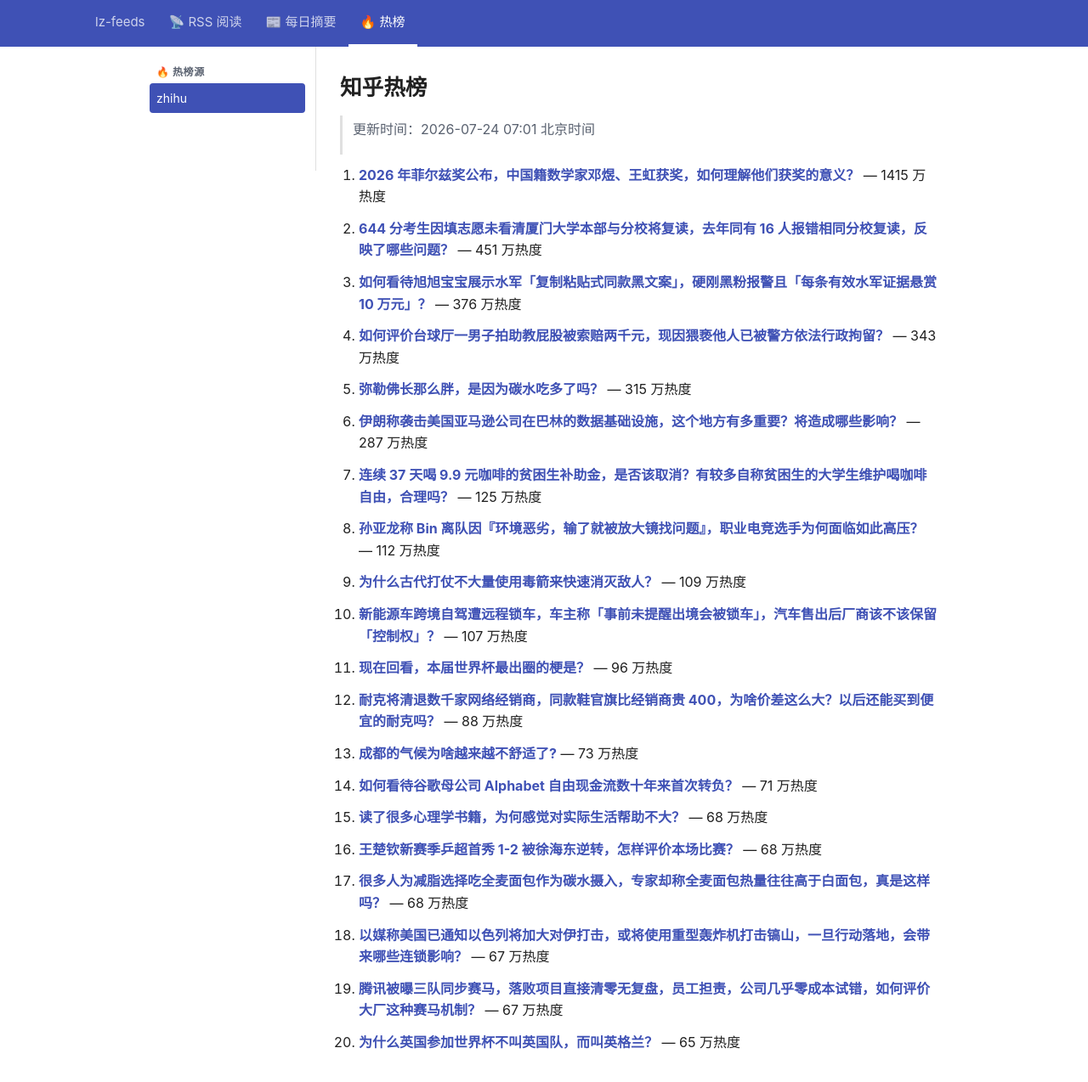
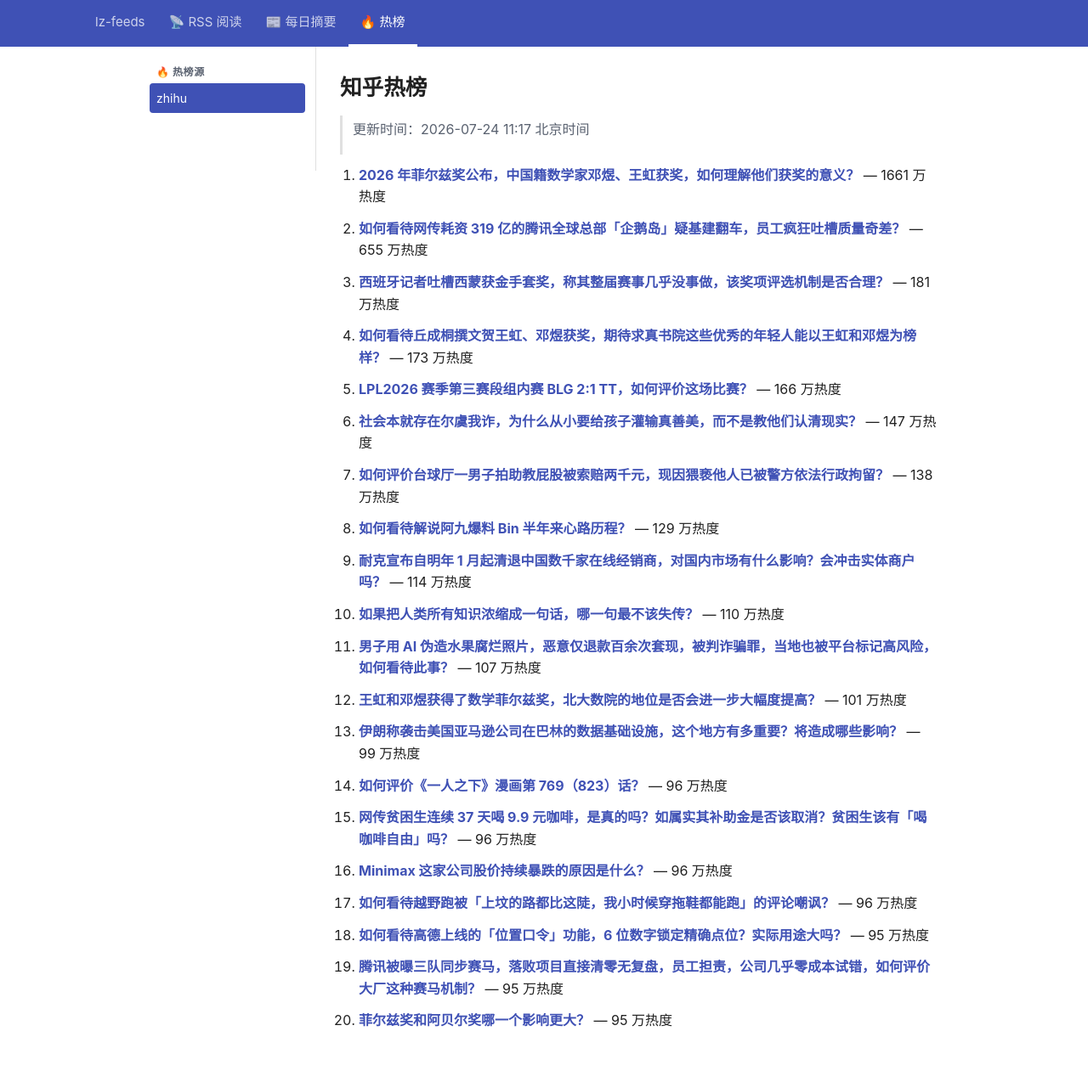
Before and after one commit to lizhang0101/lz-feeds, a Jekyll site: the page built from _hotlist/zhihu.md, in a window 1280 px wide and 1305 px high. Shown: the top 1274 px of the window at 85% size. Built offline with Jekyll 4.4.1, drawn with Linux system fonts in a browser that asks for light colours.

Commit message:
hotlist: 2026-07-24T03:17Z

```diff
--- a/_hotlist/zhihu.md
+++ b/_hotlist/zhihu.md
@@ -1,48 +1,48 @@
 ---
-updated: 2026-07-24 07:01 北京时间
+updated: 2026-07-24 11:17 北京时间
 count: 20
 ---
 
 # 知乎热榜
 
-> 更新时间：2026-07-24 07:01 北京时间
+> 更新时间：2026-07-24 11:17 北京时间
 
-1. **[2026 年菲尔兹奖公布，中国籍数学家邓煜、王虹获奖，如何理解他们获奖的意义？](https://www.zhihu.com/question/2061502500440465960)** — 1415 万热度
+1. **[2026 年菲尔兹奖公布，中国籍数学家邓煜、王虹获奖，如何理解他们获奖的意义？](https://www.zhihu.com/question/2061502500440465960)** — 1661 万热度
 
-2. **[644 分考生因填志愿未看清厦门大学本部与分校将复读，去年同有 16 人报错相同分校复读，反映了哪些问题？](https://www.zhihu.com/question/2063656328619352666)** — 451 万热度
+2. **[如何看待网传耗资 319 亿的腾讯全球总部「企鹅岛」疑基建翻车，员工疯狂吐槽质量奇差？](https://www.zhihu.com/question/2063727887748786109)** — 655 万热度
 
-3. **[如何看待旭旭宝宝展示水军「复制粘贴式同款黑文案」，硬刚黑粉报警且「每条有效水军证据悬赏 10 万元」？](https://www.zhihu.com/question/2063520731019876318)** — 376 万热度
+3. **[西班牙记者吐槽西蒙获金手套奖，称其整届赛事几乎没事做，该奖项评选机制是否合理？](https://www.zhihu.com/question/2062586699843211662)** — 181 万热度
 
-4. **[如何评价台球厅一男子拍助教屁股被索赔两千元，现因猥亵他人已被警方依法行政拘留？](https://www.zhihu.com/question/2063568881944359958)** — 343 万热度
+4. **[如何看待丘成桐撰文贺王虹、邓煜获奖，期待求真书院这些优秀的年轻人能以王虹和邓煜为榜样？](https://www.zhihu.com/question/2063764614907520295)** — 173 万热度
 
-5. **[弥勒佛长那么胖，是因为碳水吃多了吗？](https://www.zhihu.com/question/2046994974290491172)** — 315 万热度
+5. **[LPL2026 赛季第三赛段组内赛 BLG 2:1 TT，如何评价这场比赛？](https://www.zhihu.com/question/2063720362492310613)** — 166 万热度
 
-6. **[伊朗称袭击美国亚马逊公司在巴林的数据基础设施，这个地方有多重要？将造成哪些影响？](https://www.zhihu.com/question/2063259853338972886)** — 287 万热度
+6. **[社会本就存在尔虞我诈，为什么从小要给孩子灌输真善美，而不是教他们认清现实？](https://www.zhihu.com/question/2058705447574582857)** — 147 万热度
 
-7. **[连续 37 天喝 9.9 元咖啡的贫困生补助金，是否该取消？有较多自称贫困生的大学生维护喝咖啡自由，合理吗？](https://www.zhihu.com/question/2062876983864956330)** — 125 万热度
+7. **[如何评价台球厅一男子拍助教屁股被索赔两千元，现因猥亵他人已被警方依法行政拘留？](https://www.zhihu.com/question/2063568881944359958)** — 138 万热度
 
-8. **[孙亚龙称 Bin 离队因『环境恶劣，输了就被放大镜找问题』，职业电竞选手为何面临如此高压？](https://www.zhihu.com/question/2063693222992417693)** — 112 万热度
+8. **[如何看待解说阿九爆料 Bin 半年来心路历程？](https://www.zhihu.com/question/2063647093231548330)** — 129 万热度
 
-9. **[为什么古代打仗不大量使用毒箭来快速消灭敌人？](https://www.zhihu.com/question/2063203201608897319)** — 109 万热度
+9. **[耐克宣布自明年 1 月起清退中国数千家在线经销商，对国内市场有什么影响？会冲击实体商户吗？](https://www.zhihu.com/question/2063288280146351339)** — 114 万热度
 
-10. **[新能源车跨境自驾遭远程锁车，车主称「事前未提醒出境会被锁车」，汽车售出后厂商该不该保留「控制权」？](https://www.zhihu.com/question/2063532260934907357)** — 107 万热度
+10. **[如果把人类所有知识浓缩成一句话，哪一句最不该失传？](https://www.zhihu.com/question/2057919283838162007)** — 110 万热度
 
-11. **[现在回看，本届世界杯最出圈的梗是？](https://www.zhihu.com/question/2061075073474066248)** — 96 万热度
+11. **[男子用 AI 伪造水果腐烂照片，恶意仅退款百余次套现，被判诈骗罪，当地也被平台标记高风险，如何看待此事？](https://www.zhihu.com/question/2063396759536154240)** — 107 万热度
 
-12. **[耐克将清退数千家网络经销商，同款鞋官旗比经销商贵 400，为啥价差这么大？以后还能买到便宜的耐克吗？](https://www.zhihu.com/question/2063298622393771043)** — 88 万热度
+12. **[王虹和邓煜获得了数学菲尔兹奖，北大数院的地位是否会进一步大幅度提高？](https://www.zhihu.com/question/2059670041029763249)** — 101 万热度
 
-13. **[成都的气候为啥越来越不舒适了?](https://www.zhihu.com/question/1895165018590406034)** — 73 万热度
+13. **[伊朗称袭击美国亚马逊公司在巴林的数据基础设施，这个地方有多重要？将造成哪些影响？](https://www.zhihu.com/question/2063259853338972886)** — 99 万热度
 
-14. **[如何看待谷歌母公司 Alphabet 自由现金流数十年来首次转负？](https://www.zhihu.com/question/2063569251428819442)** — 71 万热度
+14. **[如何评价《一人之下》漫画第 769（823）话？](https://www.zhihu.com/question/2062902515457156874)** — 96 万热度
 
-15. **[读了很多心理学书籍，为何感觉对实际生活帮助不大？](https://www.zhihu.com/question/1953805994950885878)** — 68 万热度
+15. **[网传贫困生连续 37 天喝 9.9 元咖啡，是真的吗？如属实其补助金是否该取消？贫困生该有「喝咖啡自由」吗？](https://www.zhihu.com/question/2062876983864956330)** — 96 万热度
 
-16. **[王楚钦新赛季乒超首秀 1-2 被徐海东逆转，怎样评价本场比赛？](https://www.zhihu.com/question/2063607588369818128)** — 68 万热度
+16. **[Minimax 这家公司股价持续暴跌的原因是什么？](https://www.zhihu.com/question/2060119058045986152)** — 96 万热度
 
-17. **[很多人为减脂选择吃全麦面包作为碳水摄入，专家却称全麦面包热量往往高于白面包，真是这样吗？](https://www.zhihu.com/question/2033108095581120175)** — 68 万热度
+17. **[如何看待越野跑被「上坟的路都比这陡，我小时候穿拖鞋都能跑」的评论嘲讽？](https://www.zhihu.com/question/2061077732331614428)** — 96 万热度
 
-18. **[以媒称美国已通知以色列将加大对伊打击，或将使用重型轰炸机打击镐山，一旦行动落地，会带来哪些连锁影响？](https://www.zhihu.com/question/2063579756159931133)** — 67 万热度
+18. **[如何看待高德上线的「位置口令」功能，6 位数字锁定精确点位？实际用途大吗？](https://www.zhihu.com/question/2062965382131013474)** — 95 万热度
 
-19. **[腾讯被曝三队同步赛马，落败项目直接清零无复盘，员工担责，公司几乎零成本试错，如何评价大厂这种赛马机制？](https://www.zhihu.com/question/2063648831908966811)** — 67 万热度
+19. **[腾讯被曝三队同步赛马，落败项目直接清零无复盘，员工担责，公司几乎零成本试错，如何评价大厂这种赛马机制？](https://www.zhihu.com/question/2063648831908966811)** — 95 万热度
 
-20. **[为什么英国参加世界杯不叫英国队，而叫英格兰？](https://www.zhihu.com/question/2050507183931012504)** — 65 万热度
+20. **[菲尔兹奖和阿贝尔奖哪一个影响更大？](https://www.zhihu.com/question/316810801)** — 95 万热度
```
